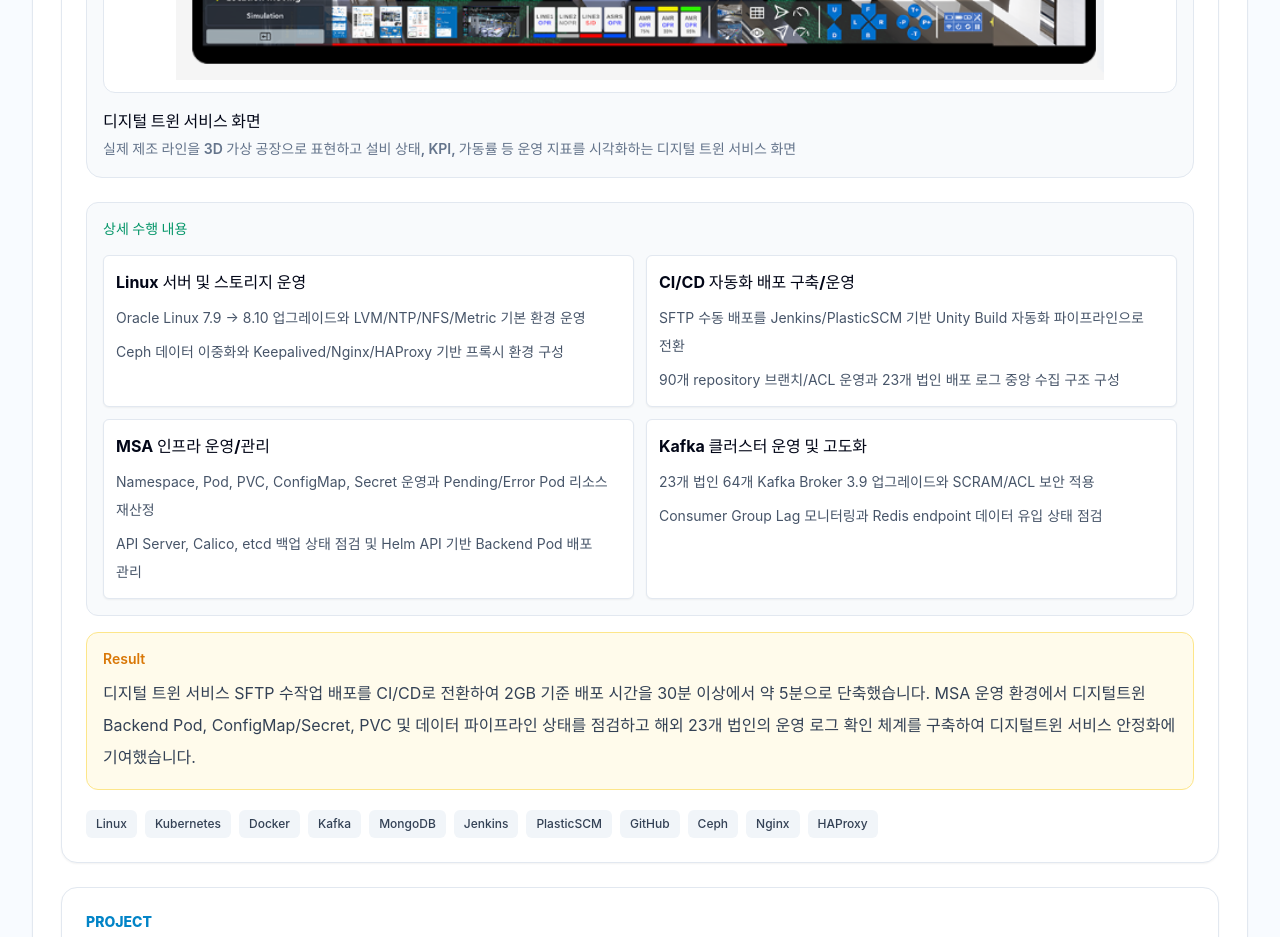
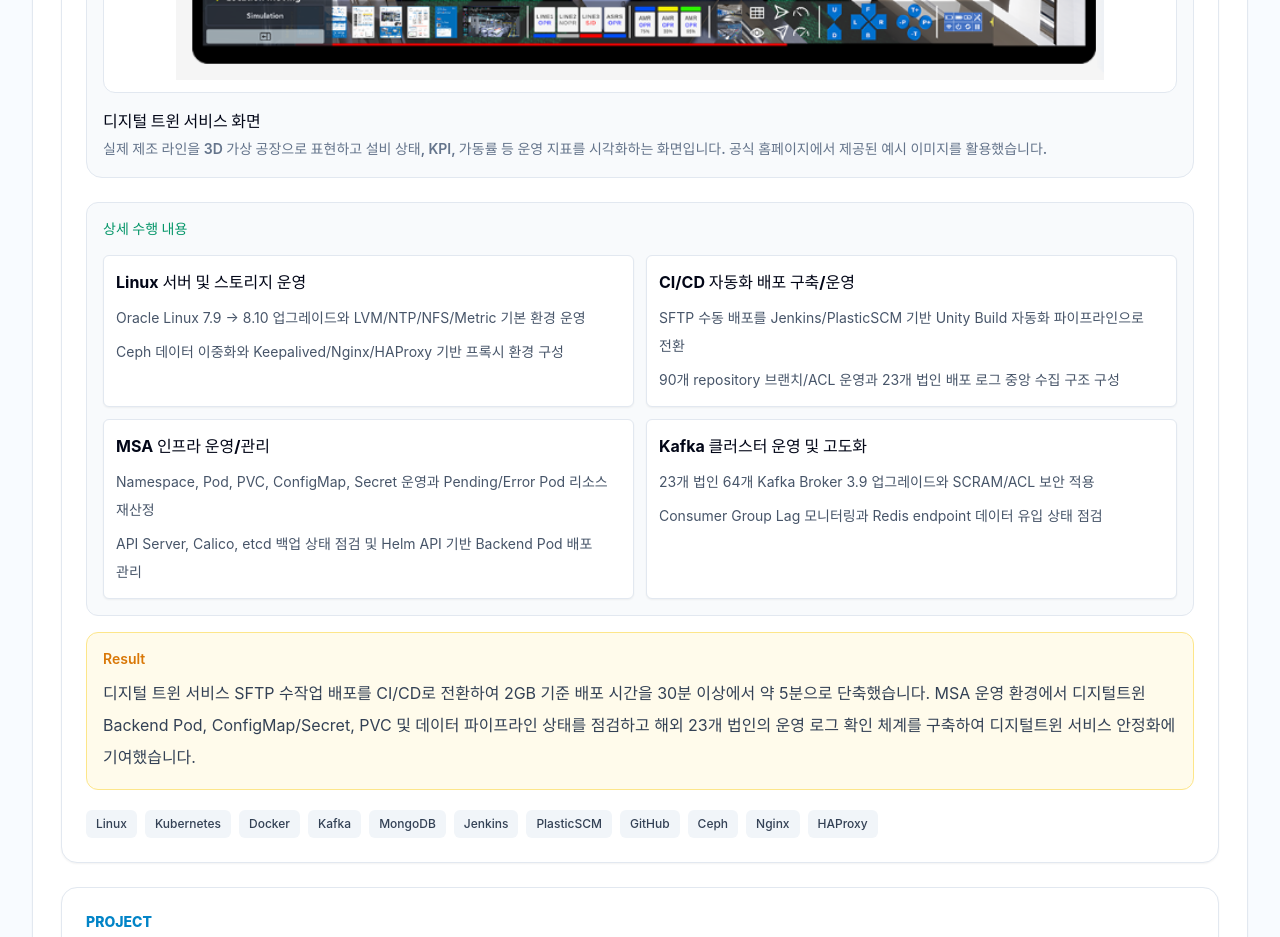
Before and after one commit to JANGSEOKHAN/JANGSEOKHAN.github.io, a React (Vite) app: page / in a window 1280 px wide. Shown: the part 4600-5537 px from the top of the page. Built offline with nearby package versions, Linux system fonts and the light colour scheme; a web font is replaced by a local one.

Commit message:
Clarify digital twin visual description

```diff
--- a/src/data/profile.ts
+++ b/src/data/profile.ts
@@ -251,7 +251,8 @@ export const projects: Project[] = [
     visuals: [
       {
         title: '디지털 트윈 서비스 화면',
-        description: '실제 제조 라인을 3D 가상 공장으로 표현하고 설비 상태, KPI, 가동률 등 운영 지표를 시각화하는 디지털 트윈 서비스 화면',
+        description:
+          '실제 제조 라인을 3D 가상 공장으로 표현하고 설비 상태, KPI, 가동률 등 운영 지표를 시각화하는 화면입니다. 공식 홈페이지에서 제공된 예시 이미지를 활용했습니다.',
         imageUrl: 'projects/dmf/digital-twin-service.png',
         alt: '디지털 트윈 서비스 운영 화면',
       },
```
